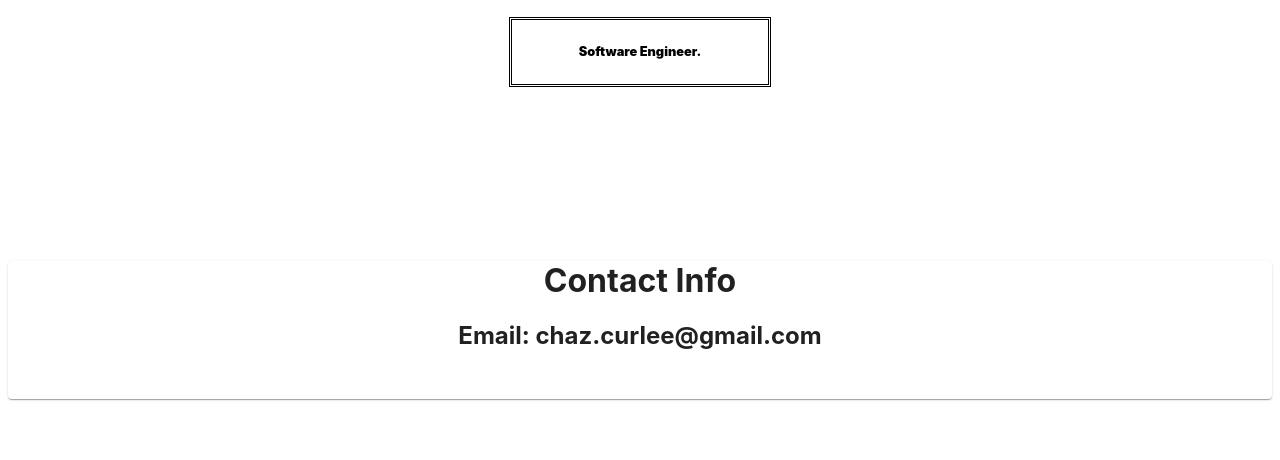
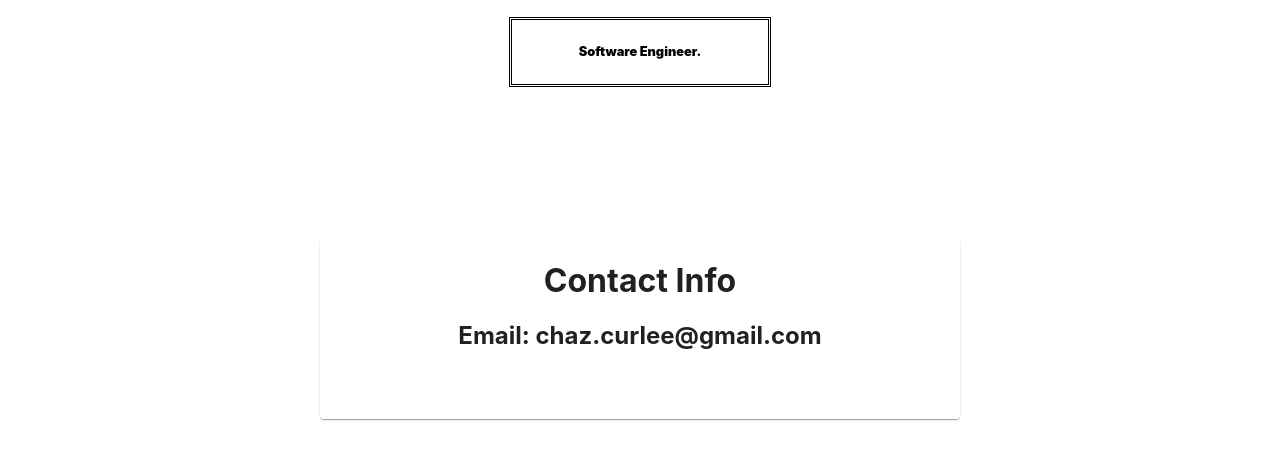
Before and after one commit to chazcurlee/portfolio, a React (Create React App) app: page /contact in a window 1280 px wide. Shown: the top 460 px of the page. Built offline with nearby package versions, Linux system fonts and the light colour scheme; a web font is replaced by a local one.

Commit message:
updated alignment for most pages

```diff
--- a/src/App.js
+++ b/src/App.js
@@ -55,9 +55,10 @@ function App() {
 
         <Routes>
           {/* <Route path='/' element={<Landing aniState={aniState} setAniState={setAniState} setClassState={setClassState} setButtClassState={setButtClassState} classState={classState} buttonClassState={buttonClassState} nameState={nameState} setNameState={setNameState}/>} /> */}
+          <Route path='/' element={<AboutMe classState={classState} Paper={<Paper />} Divider={<Divider />} Info={Info}/>} />
           <Route path='/about-me' element={<AboutMe classState={classState} Paper={<Paper />} Divider={<Divider />} Info={Info}/>} />
           <Route path='/contact' element={<Contact Info={Info}/>} />
-          <Route path='/projects' element={<Projects />} />
+          <Route path='/projects' element={<Projects classState={classState}/>} />
           <Route path='/resume' element={<Resume />} />
         </Routes>
         {/* <AboutMe classState={classState} Info={Info} /> */}
--- a/src/index.css
+++ b/src/index.css
@@ -171,15 +171,13 @@ a:visited,
 
 @keyframes small-shadow-move {
   0% {
-    padding: 5px;
-  }
-
-  50% {
-    padding: 10px;
+    /* padding: 5px; */
+    transform: scale(1);
   }
 
   100% {
-    padding: 5px;
+    /* padding: 10px; */
+    transform: scale(1.25) perspective(1px);
   }
 }
 
@@ -302,24 +300,34 @@ a:visited,
   background-color: black;
 }
 .item-1:hover {
+  transform: scale(1.25) perspective(1px);
   animation-name: small-shadow-move;
   animation-duration: 3s;
-  animation-iteration-count: infinite;
+  animation-iteration-count: 1;
 }
 .item-2:hover {
+  transform: scale(1.25) perspective(1px);
   animation-name: small-shadow-move;
   animation-duration: 3s;
-  animation-iteration-count: infinite;
+  animation-iteration-count: 1;
 }
 .item-3:hover {
+  transform: scale(1.25) perspective(1px);
   animation-name: small-shadow-move;
   animation-duration: 3s;
-  animation-iteration-count: infinite;
+  animation-iteration-count: 1;
 }
 .item-4:hover {
+  transform: scale(1.25) perspective(1px);
   animation-name: small-shadow-move;
   animation-duration: 3s;
-  animation-iteration-count: infinite;
+  animation-iteration-count: 1;
+}
+
+.projects {
+  position: absolute;
+  left: 25%;
+  max-width: 50vw;
 }
 
 .foot-container {
--- a/src/pages/Contact.jsx
+++ b/src/pages/Contact.jsx
@@ -2,7 +2,13 @@ import Paper from "@mui/material/Paper";
 
 const Contact = () => {
   return (
-    <Paper>
+    <Paper
+      sx={{
+        width: "50vw",
+        position: "absolute",
+        left: "25%",
+      }}
+    >
       <h1>Contact Info</h1>
       <h2>Email: chaz.curlee@gmail.com</h2>
       <h2>
--- a/src/pages/Projects.jsx
+++ b/src/pages/Projects.jsx
@@ -29,7 +29,7 @@ const ExpandMore = styled((props) => {
   }),
 }));
 
-const Projects = () => {
+const Projects = ({ classState }) => {
   const [expandedMind, setExpandedMind] = useState(false);
   const [expandedRecipe, setExpandedRecipe] = useState(false);
   const [expandedDnd, setExpandedDnd] = useState(false);
@@ -41,7 +41,7 @@ const Projects = () => {
   };
 
   return (
-    <div>
+    <div className={`${classState} projects`}>
       <Card sx={{ maxWidth: "80vw", marginBottom: "50px" }}>
         <CardActionArea>
           <CardMedia
```
